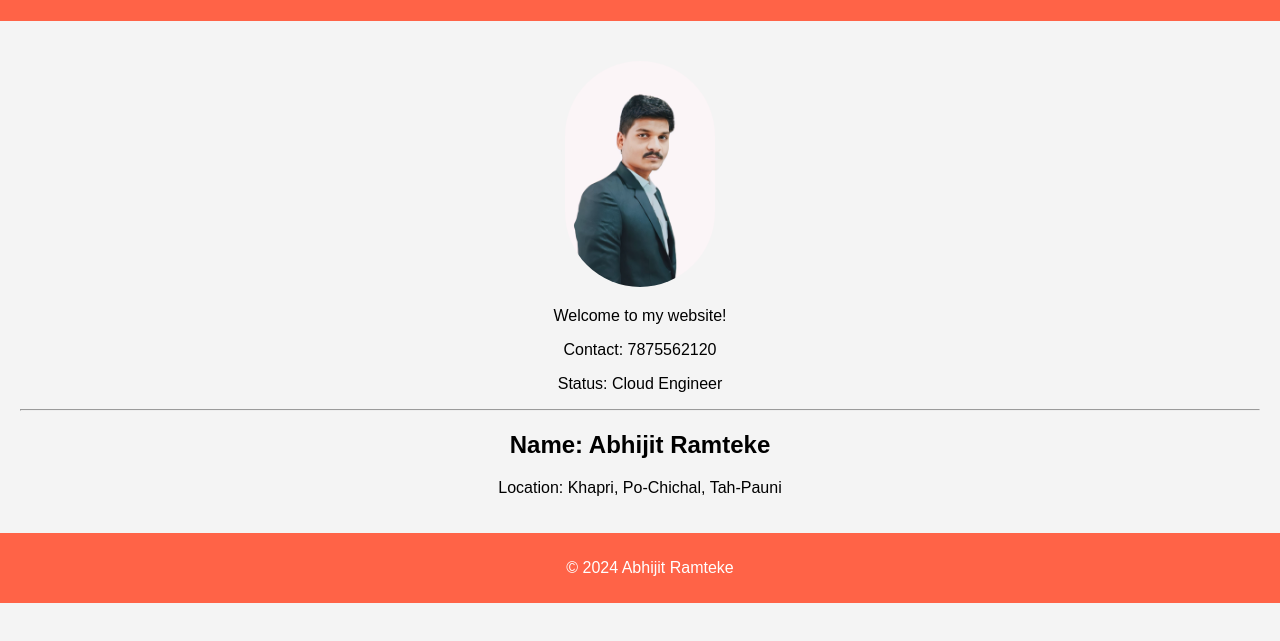
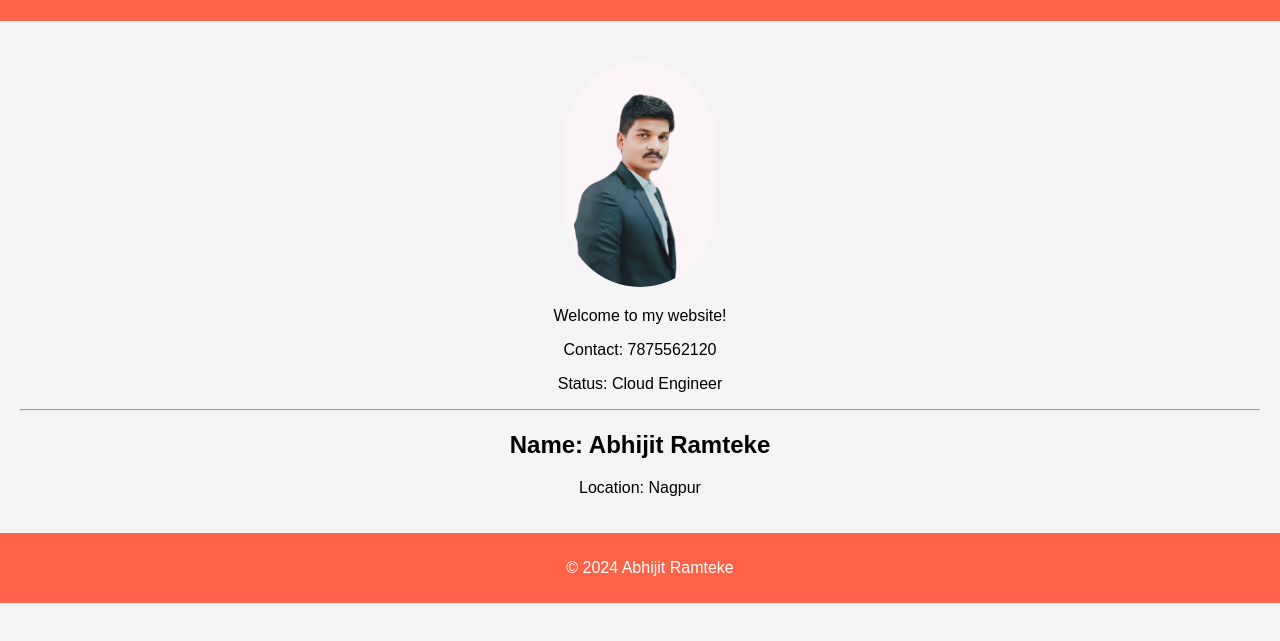
Before and after one commit to abhijit06021997/myhtml-code, a plain HTML site: page index.html in a window 1280 px wide. Shown: the part 99-740 px from the top of the page. Drawn offline with Linux system fonts and the light colour scheme.

Commit message:
Update index.html

```diff
--- a/index.html
+++ b/index.html
@@ -17,7 +17,7 @@
         <p>Status: Cloud Engineer</p>
         <hr>
         <h2>Name: Abhijit Ramteke</h2>
-        <p>Location: Khapri, Po-Chichal, Tah-Pauni</p>
+        <p>Location: Nagpur</p>
     </main>
     <footer>
         <p>&copy; 2024 Abhijit Ramteke</p>
```
